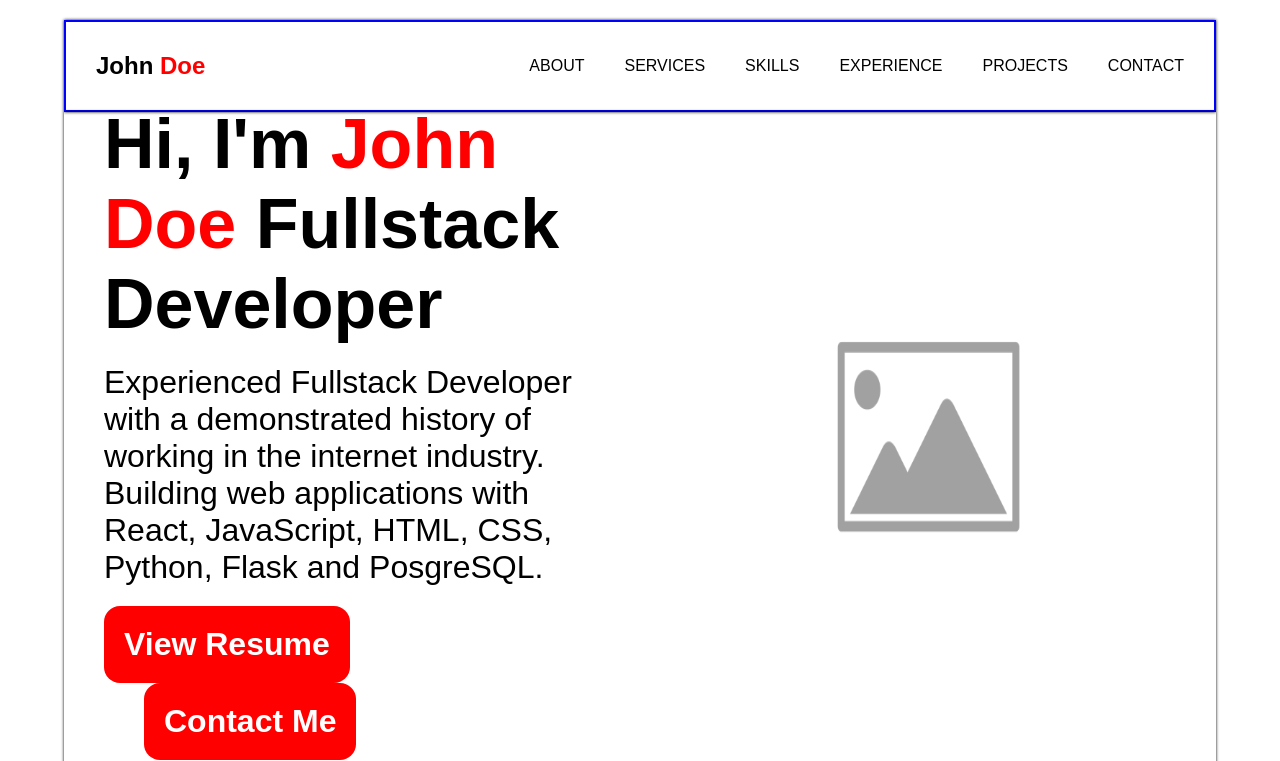
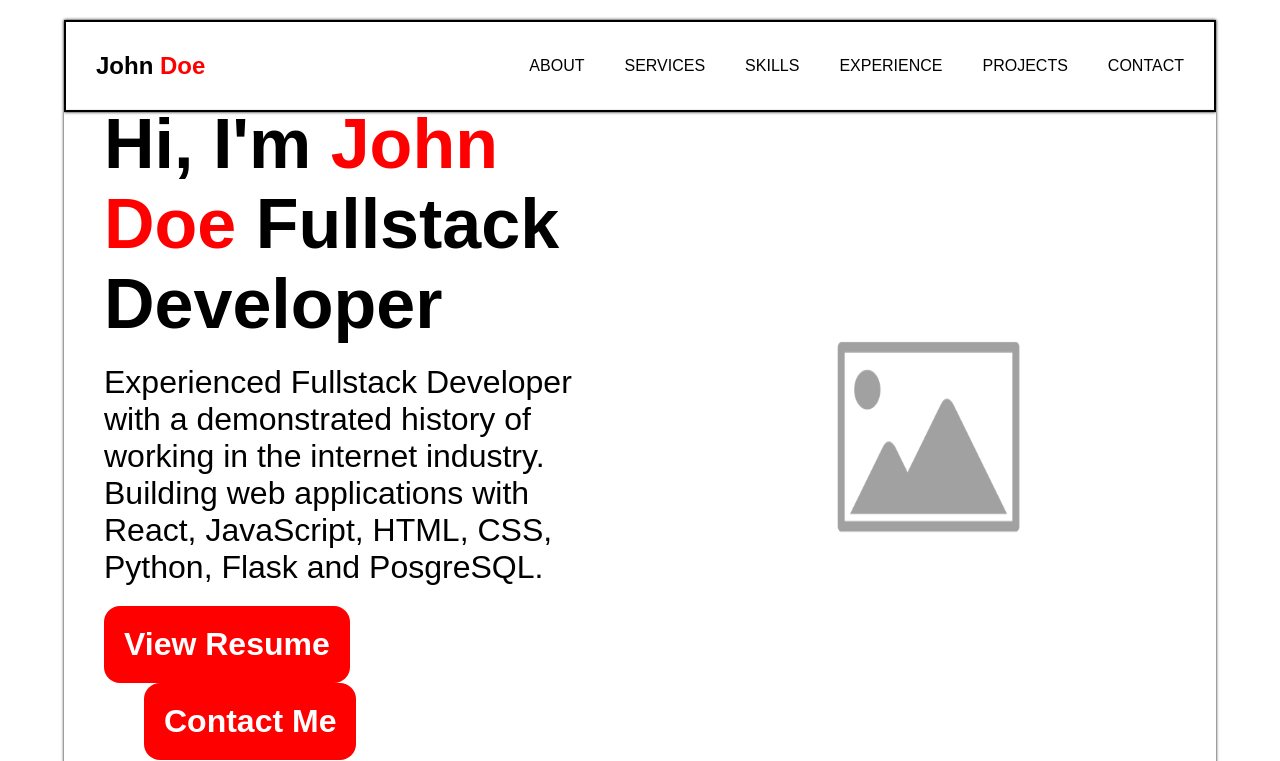
Before and after one commit to Peter00010/john-doe-website, a plain HTML site: page index.html in a window 1280 px wide. Shown: the top 761 px of the page. Drawn offline with Linux system fonts and the light colour scheme.

Commit message:
Completed John Doe Website

```diff
--- a/style.css
+++ b/style.css
@@ -8,7 +8,7 @@
 /* Nav bar */
 .navbar{
     width: 90%;
-    border: solid blue 2px;
+    border: solid black 2px;
     margin: 20px auto 0px;
     display: flex;
     justify-content: space-between;
```
